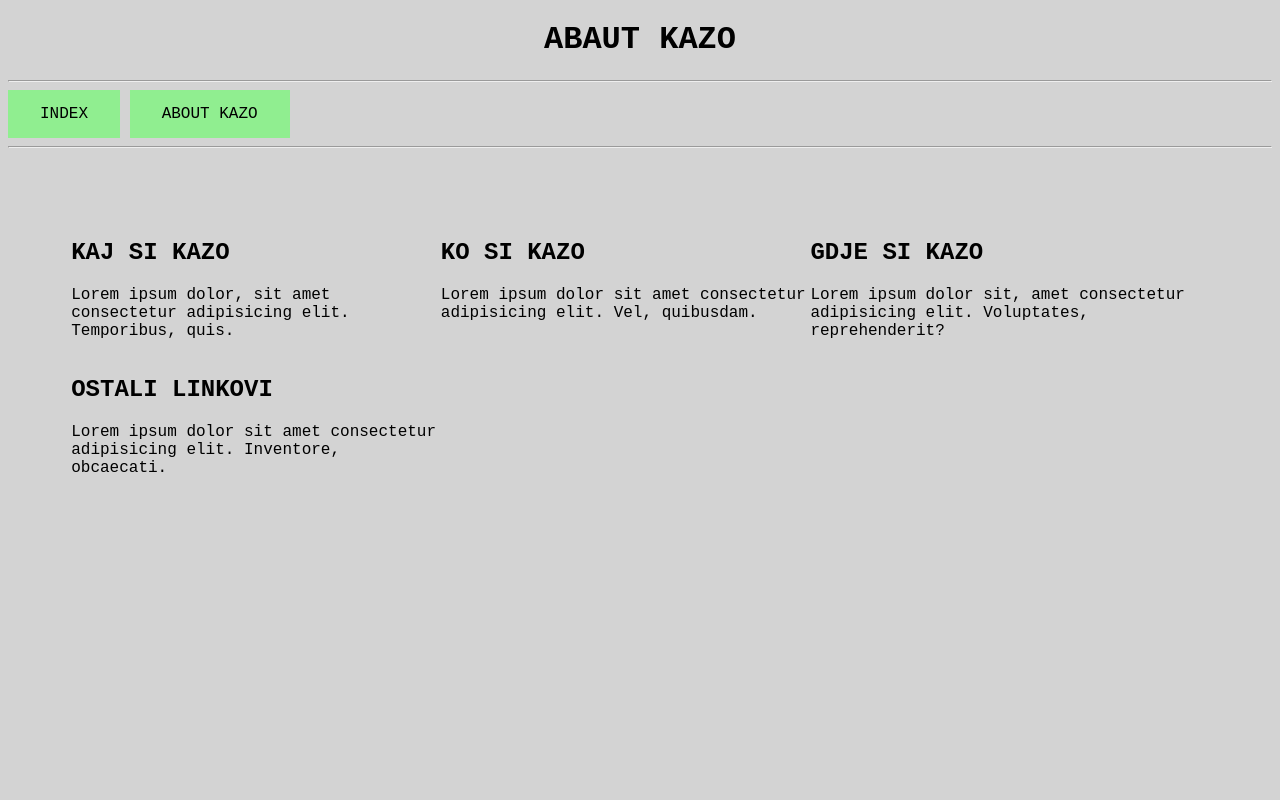
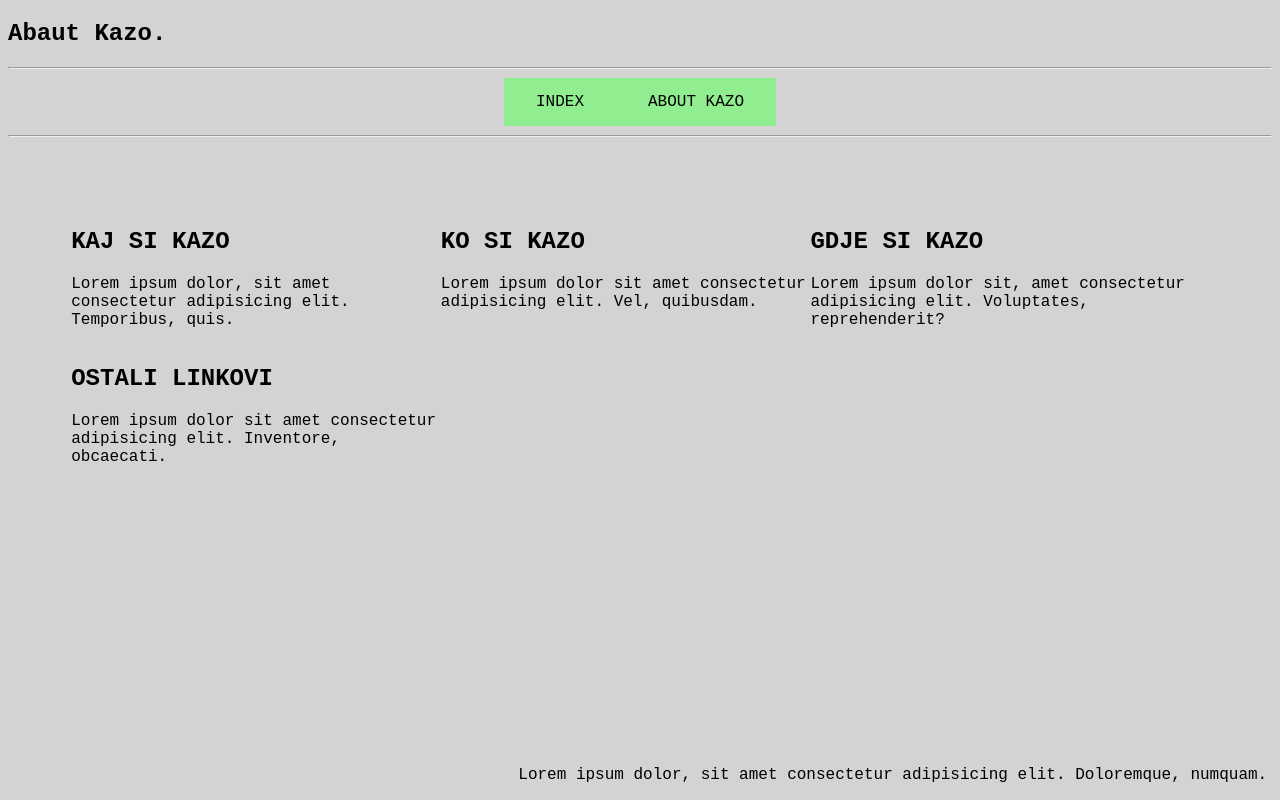
Before and after one commit to Flatbaby/kazoBlog, a plain HTML site: page about.html in a window 1280 px wide. Drawn offline with Linux system fonts and the light colour scheme.

Commit message:
Changed headers and aligned buttons

```diff
--- a/about.html
+++ b/about.html
@@ -5,7 +5,7 @@
 
     <head>
         <link rel="stylesheet" href="style.css">
-        <title>KAZO BLOG</title>
+        <title>ABAUT KAZO</title>
     </head>
 
     <body>
@@ -13,7 +13,7 @@
 
             <header>
                 <div>
-                    <h1 class="about-header"> ABAUT KAZO </h1>
+                    <h2 class="about-header"> Abaut Kazo.</h2>
                 </div>
             </header>
 
@@ -21,8 +21,10 @@
             <section>
 
                 <hr>
+                <div class="button-container">
                     <a href="index.html" class="button">INDEX</a>
                     <a href="about.html" class="button">ABOUT KAZO</a>
+                </div>
                 <hr>
 
             </section>
@@ -49,7 +51,7 @@
                 <!-- collumn 4 -->
                     <div class="grid-item">
                         <h2>OSTALI LINKOVI</h2>
-                        <p class="card-text">Lorem ipsum dolor sit amet consectetur adipisicing elit. Inventore, obcaecati.</p>
+                        <p class="card-text">Lorem ipsum dolor sit amet consectetur adipisicing elit. Inventore, obcaecati. </p>
                     </div>
             </div>
             <!-- Right collumn -->
@@ -58,7 +60,13 @@
                 </div>
         <footer>
             <div>
-
+                        <!-- single row-->
+                        <div>
+                            <!-- full collumn -->
+                            <div>
+                                <p>Lorem ipsum dolor, sit amet consectetur adipisicing elit. Doloremque, numquam.</p>
+                            </div>
+                        </div>
             </div>
         </footer>
 
--- a/style.css
+++ b/style.css
@@ -11,7 +11,7 @@ body {
     text-align: left;
 }
 .about-header{
-    text-align: center;
+    text-align: left;
     text-size-adjust: 18px;
 }
 
@@ -36,6 +36,14 @@ footer{
     bottom: 0;
     right: 1%;
 }
+.button-container{
+
+    display: flex;
+    justify-content: center;
+    align-items: center;
+    height: 50px;
+
+}
 .button{
     background-color: lightgreen; /* Green */
     border: none;
```
Also changed, not shown: index.html (+5 -3 lines).
